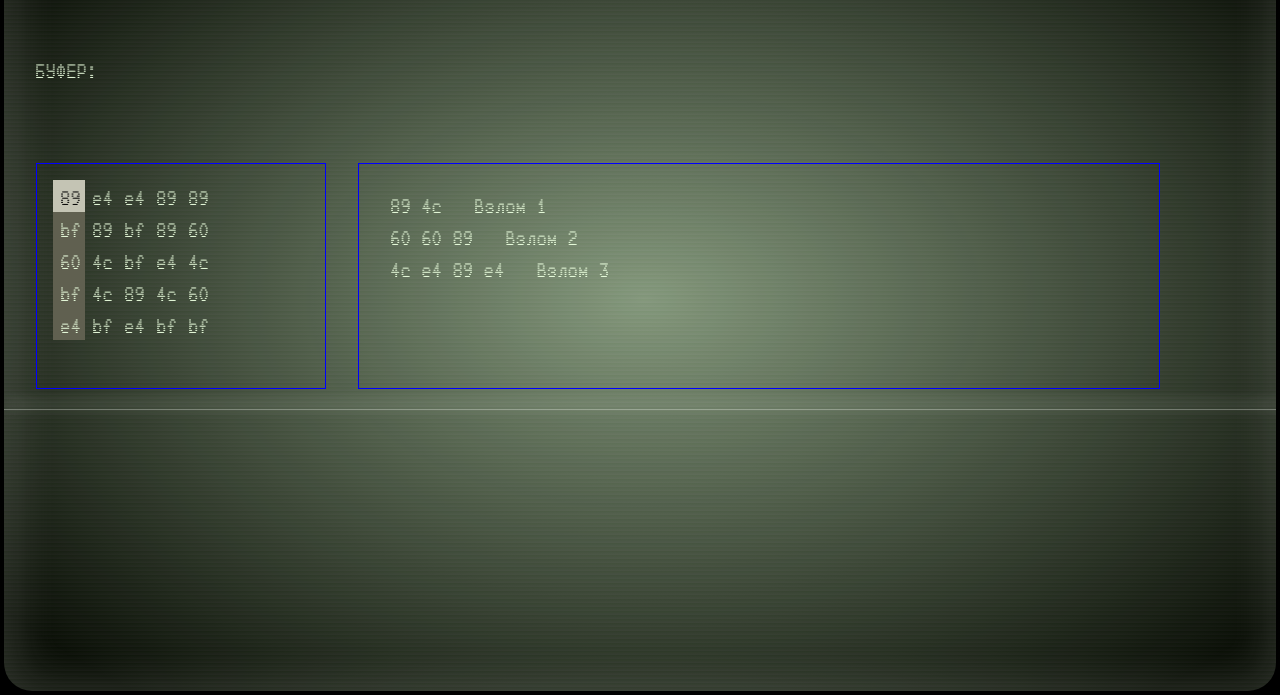
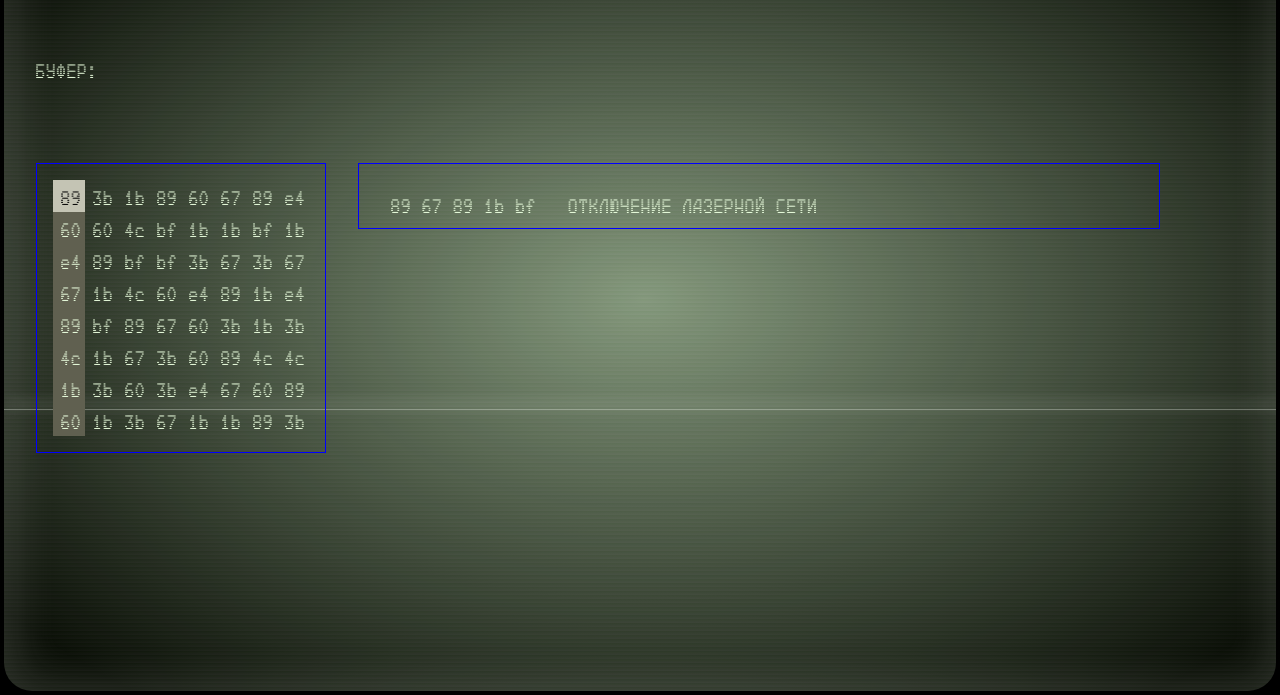
Before and after one commit to skaben/myCPunk, a plain HTML site: page index.html in a window 1280 px wide. Shown: the part 105-800 px from the top of the page. Drawn offline with Linux system fonts and the light colour scheme.

Commit message:
Исправления ко второму КиберФесту
Поправлена логика формирования последовательностей, увеличено игровое поле, добавлены статические страницы на выигрыш и проигрыш.

```diff
--- /dev/null
+++ b/cpLose.html
@@ -0,0 +1,32 @@
+<html>
+<head>
+<link rel="stylesheet" href="cpunk.css" type="text/css">
+<link rel="stylesheet" href="styles.css" type="text/css">
+<meta http-equiv = "refresh" content = "30; url = index.html" />
+<meta charset="utf-8">
+</head>
+<body>
+  <div class="screen screen-wrapper">
+    <div class="screen screen__background_stripes"></div>
+    <div class="screen screen__background">
+      <div class="screen screen-border pulse"></div>
+    </div>
+    <div class="screen screen__effects">
+      <div class="screen__effects-stripe"></div>
+    </div>
+    <div class="screen screen__content">
+      <div id="__outer">
+        <div id="__background">
+          <div class="typing interface interface_head">ARASAKA CORP (C) 2075<br>
+          <p class="interface">ОБНАРУЖЕНА ПОПЫТКА ВЗЛОМА!!!<br><br>
+                               ОСТАВАЙТЕСЬ НА МЕСТЕ!!!<br>
+                               ОЖИДАЙТЕ ПРИБЫТИЯ НАРЯДА СЛУЖБЫ БЕЗОПАСНОСТИ!!!</p>
+	  </div>
+
+          </div>
+        </div>
+      </div>
+    </div>
+  </div>
+</body>
+</html>
--- a/cpunk.css
+++ b/cpunk.css
@@ -1,8 +1,8 @@
 .cp_table {
   border: 1px solid blue;
   padding: 1rem;
-  height: 40%;
-  width: 20%;
+/*   height: 50%;
+  width: 30%; */
   float: left;
   margin-right: 2rem;
 }
--- a/cpunk.js
+++ b/cpunk.js
@@ -1,9 +1,10 @@
 let gameData = {
-	timeOut: 1200,
-	numHacks: 3,
-	hacks: [{len: 2, text: 'Взлом 1'},
-			{len: 3, text: 'Взлом 2'},
-			{len: 4, text: 'Взлом 3'}]
+	timeOut: 1200, 	// *0.1 сек.
+	numRows: 8, 	// Строк в игровом поле.
+	numCols: 8,	// Столбцов в игровом поле.
+	numChars: 8,	// Сколько символов отображается на поле и объём буфера
+	numHacks: 1,  	// Число возможных вариантов хака.
+	hacks: [{len: 5, text: 'ОТКЛЮЧЕНИЕ ЛАЗЕРНОЙ СЕТИ'}]
 };
 
 // Полезные вспомогательные функции
@@ -33,15 +34,11 @@ function pad(num, size) {
 }
 
 function gameLose () { // Проигрыш
-	document.location.href = "./ftLose.html";
+	document.location.href = "./cpLose.html";
 }
 
 function gameWin () { // Выигрыш
-	t_field.onclick = function clickDummy(event) {};
-	if (game_data.timeout > 0) {
-		clearInterval(timerFunc);
-	}
-	document.location.href = "./ftmenu.html";
+	document.location.href = "./cpWin.html";
 }
 
 function getCoords (elem) {
@@ -74,35 +71,42 @@ function genChars(numC) {
 }
 
 function fullField (numChars) {
-	let row = 0, col = 0;
+	let row = 0, col = 0, i = 0;
 	const gameChars = genChars(numChars);
-	const cellsHash=document.querySelectorAll(`[data-coords]`);
+	const cellsHash = field.querySelectorAll(`[data-coords]`);
 	cellsHash.forEach( function(item) {
 		[row, col] = item.getAttribute('data-coords').split(" ");
-		tChar = gameChars[getRandomInt(0,4)];
-		gameTable[row][col].elem = item;
-		gameTable[row][col].char = tChar;
-		gameTable[row][col].elem.innerHTML = tChar;
+		tChar = gameChars[getRandomInt(0,numChars-1)];
+		item.innerText = tChar;
+		gameTable[row][col] = item;
 	});
-	console.log(gameTable[0]);
 }
 
 function getHack(hackLen, gameTable) {
 	let i = 0, flag = 0;
-	let col = getRandomInt(0,4), row = getRandomInt(0,4);
+	let col = getRandomInt(0,numCols-1), row = getRandomInt(0,numRows-1);
 	let hackStr = "";
-	hackStr = gameTable[row][col].char;
+	hackStr = gameTable[row][col].innerText;
 	for (i=1; i<hackLen; i++) {
 		if (flag===0) {
-			row = (row + getRandomInt(0,4)) % numRows;
-			hackStr += " "+gameTable[row][col].char;
+			row1 = (row + getRandomInt(0,numRows-1)) % numRows;
+			while (row1==row) {
+				row1 = (row + getRandomInt(0,numRows-1)) % numRows;
+			}
+			row = row1;
+			hackStr += " "+gameTable[row][col].innerText;
 			flag = 1;
 		} else {
-			col = (col + getRandomInt(0,4)) % numCols;
-			hackStr += " "+gameTable[row][col].char;
+			col1 = (col + getRandomInt(0,numCols-1)) % numCols;
+			while (col1==col) {
+				col1 = (col + getRandomInt(0,numCols-1)) % numCols;
+			}
+			col = col1;
+			hackStr += " "+gameTable[row][col].innerText;
 			flag = 0;
 		}
 	}
+	hackStr = ((hackStr.split(' ')).reverse()).join(" "); // Перевернули последовательность
 	return hackStr;
 }
 
@@ -122,15 +126,15 @@ function setHL(row, col, flag) {
 	let i = 0;
 	if (flag===0) {
 		for(i=0; i<numRows; i++) {
-			gameTable[i][col].elem.classList.add('half_hl');
+			gameTable[i][col].classList.add('half_hl');
 		}
 	} else {
 		for(i=0; i<numCols; i++) {
-			gameTable[row][i].elem.classList.add('half_hl');
+			gameTable[row][i].classList.add('half_hl');
 		}
 	}
-	gameTable[row][col].elem.classList.remove('half_hl');
-	gameTable[row][col].elem.classList.add('full_hl');
+	gameTable[row][col].classList.remove('half_hl');
+	gameTable[row][col].classList.add('full_hl');
 
 }
 
@@ -138,14 +142,14 @@ function delHL(row, col, flag) {
 	let i = 0;
 	if (flag===0) {
 		for(i=0; i<numRows; i++) {
-			gameTable[i][col].elem.classList.remove('half_hl');
+			gameTable[i][col].classList.remove('half_hl');
 		}
 	} else {
 		for(i=0; i<numCols; i++) {
-			gameTable[row][i].elem.classList.remove('half_hl');
+			gameTable[row][i].classList.remove('half_hl');
 		}
 	}
-	gameTable[row][col].elem.classList.remove('full_hl');
+	gameTable[row][col].classList.remove('full_hl');
 }
 
 function compareHack() {
@@ -156,37 +160,39 @@ function compareHack() {
 			bfix.textContent = `YOU WIN FOR HACK ${i+1}`;
 			timer.style.display = "none";
 			document.removeEventListener("keydown", onKey);
+                        gameWin();
+		} else if (bfix.textContent.length/3 >= numChars) {
+			gameLose();
 		}
 	}
 }
 
-const numRows = 5;
-const numCols = 5;
-const numChars = 5;
+const numRows = gameData.numRows;
+const numCols = gameData.numCols;
+const numChars = gameData.numChars;
 
 let timeFlag = 0;
 
 let colFlag = 0; // При 0 выбираем столбец, при 1 - строку.
 
-let curRow = 4, curCol = 0;
+let curRow = numRows-1, curCol = 0;
 
 let timeOut = gameData.timeOut;
+const field = document.getElementById('interface_field');
+render();
 const timer = document.getElementById('timer');
 const hacks = document.getElementById('hacks');
 const bfix = document.getElementById('bfix');
 const buffer = document.getElementById('buffer');
 
-const gameTable = [	[{},{},{},{},{}],
-					[{},{},{},{},{}],
-					[{},{},{},{},{}],
-					[{},{},{},{},{}],
-					[{},{},{},{},{}],];
+const gameTable = [...Array(numRows)].map(e => Array(numCols));
 
 const hackContent = [];
 
 fullField(numChars);
 showHacks(gameTable);
 setHL(curRow, curCol, colFlag);
+
 document.addEventListener("keydown", onKey);
 
 if (timeOut > 0) {
@@ -202,7 +208,7 @@ if (timeOut > 0) {
 					timer.style.display = "none";
 					bfix.textContent = "YOU LOSE!!!";
 					document.removeEventListener("keydown", onKey);
-					// gameLose(); // Проиграли!
+					gameLose(); // Проиграли!
 			} else { // Иначе
 					// Создаём строку с выводом времени
 					let strDec = pad(parseInt(decades*10, 10).toString(), 2);
@@ -258,10 +264,26 @@ function onKey(event) {
 		colFlag = (colFlag + 1) % 2;
 		setHL(curRow, curCol, colFlag);
 		buffer.textContent = '';
-		bfix.textContent += gameTable[curRow][curCol].char + " ";
-		gameTable[curRow][curCol].char = '';
-		gameTable[curRow][curCol].elem.innerHTML = '';
+		bfix.textContent += gameTable[curRow][curCol].innerText + " ";
+		gameTable[curRow][curCol].innerText = '';
 		compareHack();
 		// console.log("Enter");
 	}
 }
+
+function template() {
+	txtField = '<div class="cp_table">\n';
+	for (i = numRows - 1; i >= 0; i--) {
+		txtField += '<div class="cp_row">\n';
+		for (j = 0; j < numCols; j++) {
+			txtField += `<div class="cp_cell" data-coords="${i} ${j}"></div>\n`
+		}
+		txtField += '</div>\n';
+	}
+	txtField += '</div>\n<div class="cp_table cp_table-inf" id="hacks"></div>\n';
+	return txtField;
+}
+
+function render() {
+	field.innerHTML = template();
+}
--- a/index.html
+++ b/index.html
@@ -10,60 +10,22 @@
     <div class="screen screen__background">
     	<div class="screen screen-border pulse"></div>
     </div>
-    <div class="screen screen__effects">
+    <div class="screen">
     	<div class="screen__effects-stripe"></div>
     </div>
     <div class="screen screen__content">
       	<div id="outer">
         	<div id="background">
-				<div class="typing interface interface_head">ROBCO INDUSTRIES (C) 2075<br>
-          		RTOS TERMINAL ACCESS<br>
+				<div class="interface interface_head">ARASAKA CORP (C) 2075<br>
+          		ARCOS TERMINAL ACCESS<br>
 		  		DEBUG MODE ON
 		  		</div>
-			<div class="timer" id="timer"></div>
-			<div class="interface buffer">БУФЕР: <span id="bfix"></span><span id="buffer"></span></div>
-    	    <div class="interface interface_field">
-				<div class="cp_table">
-					<div class="cp_row">
-						<div class="cp_cell" data-coords="4 0"></div>
-						<div class="cp_cell" data-coords="4 1"></div>
-						<div class="cp_cell" data-coords="4 2"></div>
-						<div class="cp_cell" data-coords="4 3"></div>
-						<div class="cp_cell" data-coords="4 4"></div>
-					</div>
-				<div class="cp_row">
-						<div class="cp_cell" data-coords="3 0"></div>
-						<div class="cp_cell" data-coords="3 1"></div>
-						<div class="cp_cell" data-coords="3 2"></div>
-						<div class="cp_cell" data-coords="3 3"></div>
-						<div class="cp_cell" data-coords="3 4"></div>
-				</div>
-				<div class="cp_row">
-					<div class="cp_cell" data-coords="2 0"></div>
-					<div class="cp_cell" data-coords="2 1"></div>
-					<div class="cp_cell" data-coords="2 2"></div>
-					<div class="cp_cell" data-coords="2 3"></div>
-					<div class="cp_cell" data-coords="2 4"></div>
-				</div>
-				<div class="cp_row">
-					<div class="cp_cell" data-coords="1 0"></div>
-					<div class="cp_cell" data-coords="1 1"></div>
-					<div class="cp_cell" data-coords="1 2"></div>
-					<div class="cp_cell" data-coords="1 3"></div>
-					<div class="cp_cell" data-coords="1 4"></div>
-				</div>
-				<div class="cp_row">
-					<div class="cp_cell" data-coords="0 0"></div>
-					<div class="cp_cell" data-coords="0 1"></div>
-					<div class="cp_cell" data-coords="0 2"></div>
-					<div class="cp_cell" data-coords="0 3"></div>
-					<div class="cp_cell" data-coords="0 4"></div>
-				</div>
-			</div>
-			<div class="cp_table cp_table-inf" id="hacks"></div>
-        </div>
-        </div>
-      </div>
+				<div class="timer" id="timer"></div>
+				<div class="interface buffer">БУФЕР: <span id="bfix"></span><span id="buffer"></span></div>
+				<div class="interface interface_field" id = "interface_field">
+        		</div>
+        	</div>
+      	</div>
     </div>
 </div>
 </body>
```
Also changed, not shown: cpWin.html (added, +31 -0 lines).
